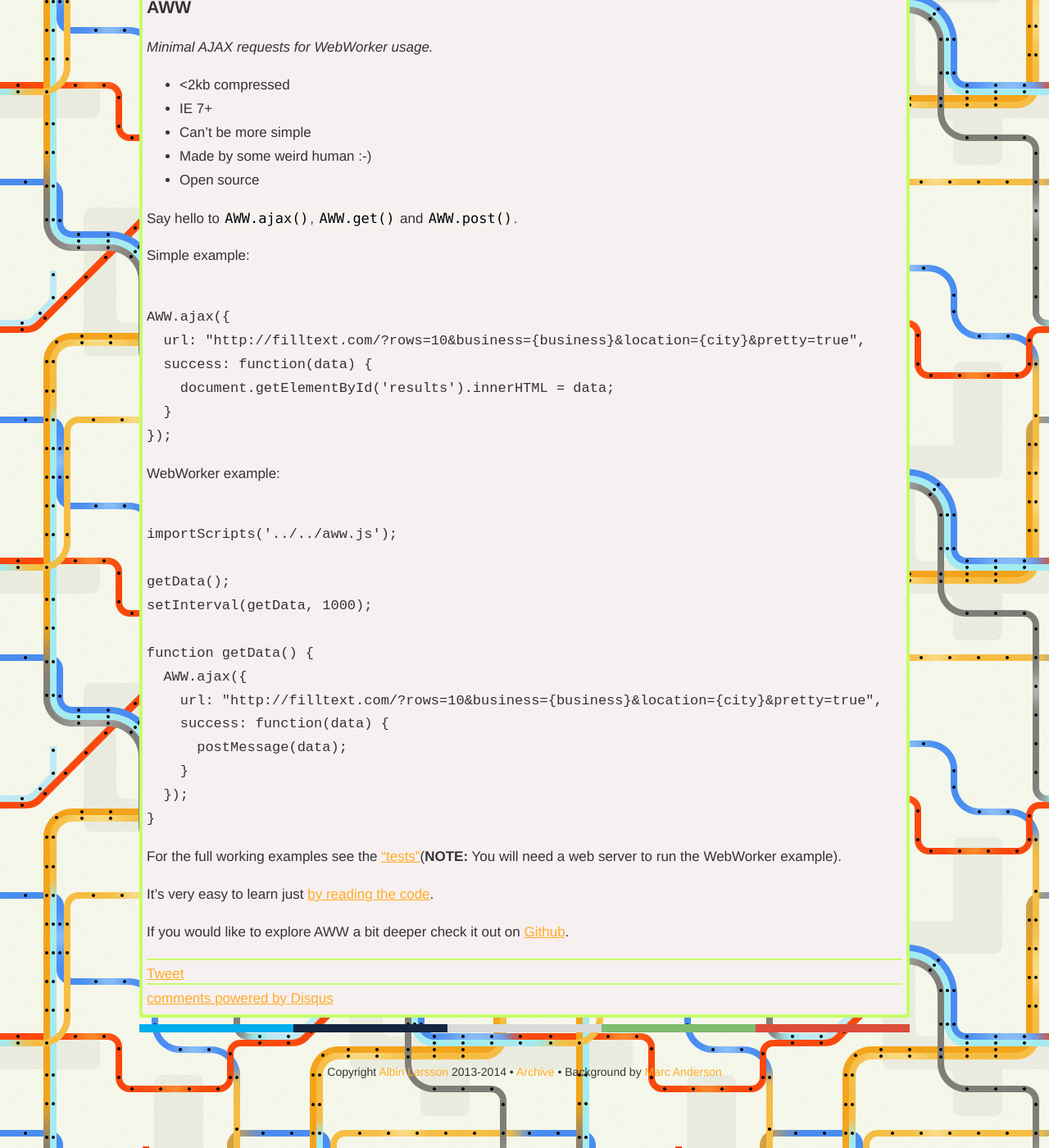
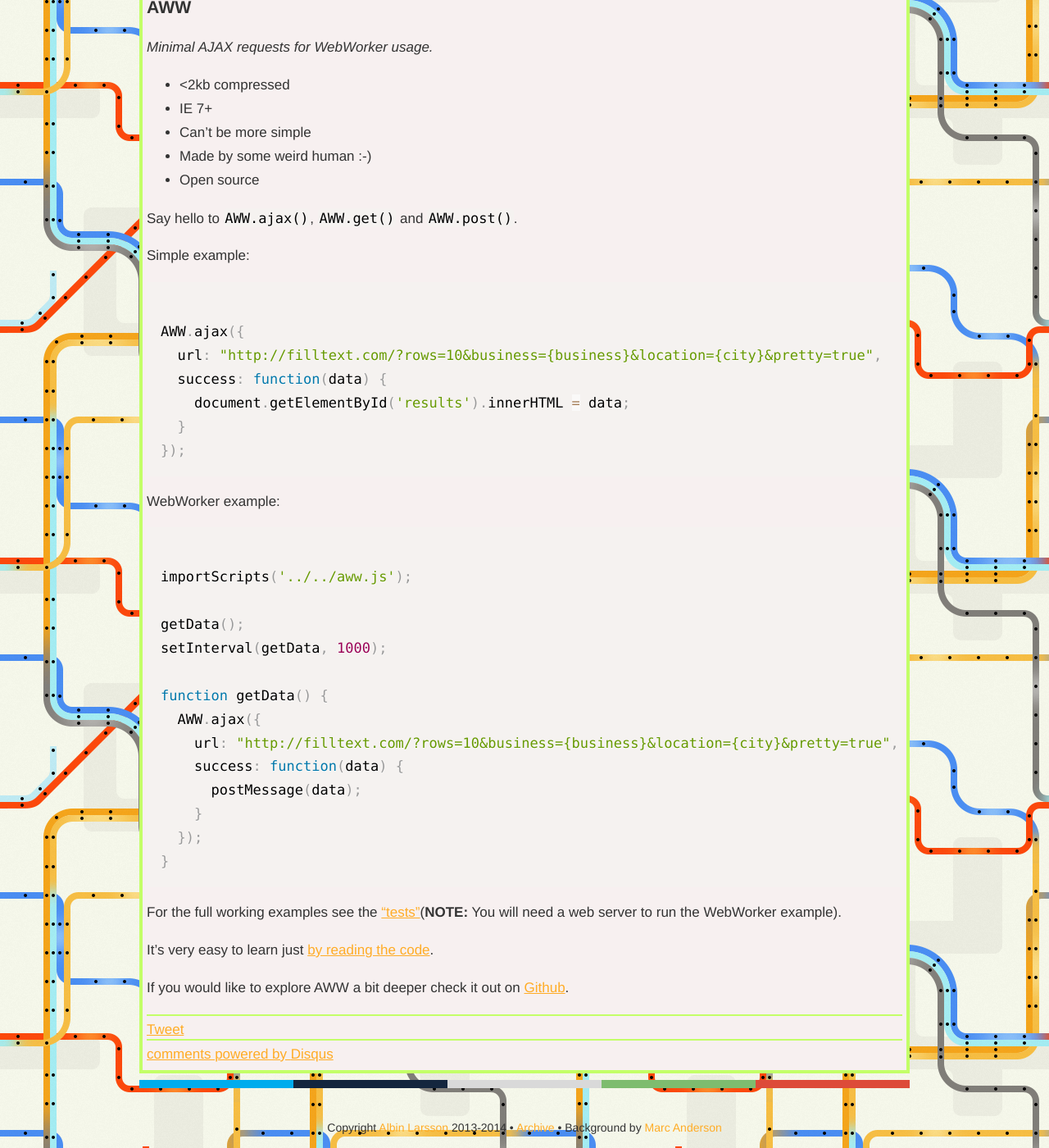
Before and after one commit to mikiec84/abbe98.github.com, a Jekyll site: the page built from _posts/2014-05-07-the-aww-library.md, in a window 1280 px wide and 1400 px high, scrolled down 396 px. Shown: the whole window at 82% size. Built offline with Jekyll 4.4.1, drawn with Linux system fonts in a browser that asks for light colours; comment, search, counter and statistics services are not loaded.

Commit message:
Fixing prism

```diff
--- a/_posts/2014-05-07-the-aww-library.md
+++ b/_posts/2014-05-07-the-aww-library.md
@@ -24,7 +24,7 @@ Say hello to `AWW.ajax()`, `AWW.get()` and `AWW.post()`.
 
 Simple example:
 
-<pre><code>
+<pre><code class="language-javascript">
 AWW.ajax({
   url: "http://filltext.com/?rows=10&business={business}&location={city}&pretty=true",
   success: function(data) {
@@ -35,7 +35,7 @@ AWW.ajax({
 
 WebWorker example:
 
-<pre><code>
+<pre><code class="language-javascript">
 importScripts('../../aww.js');
 
 getData();
```
